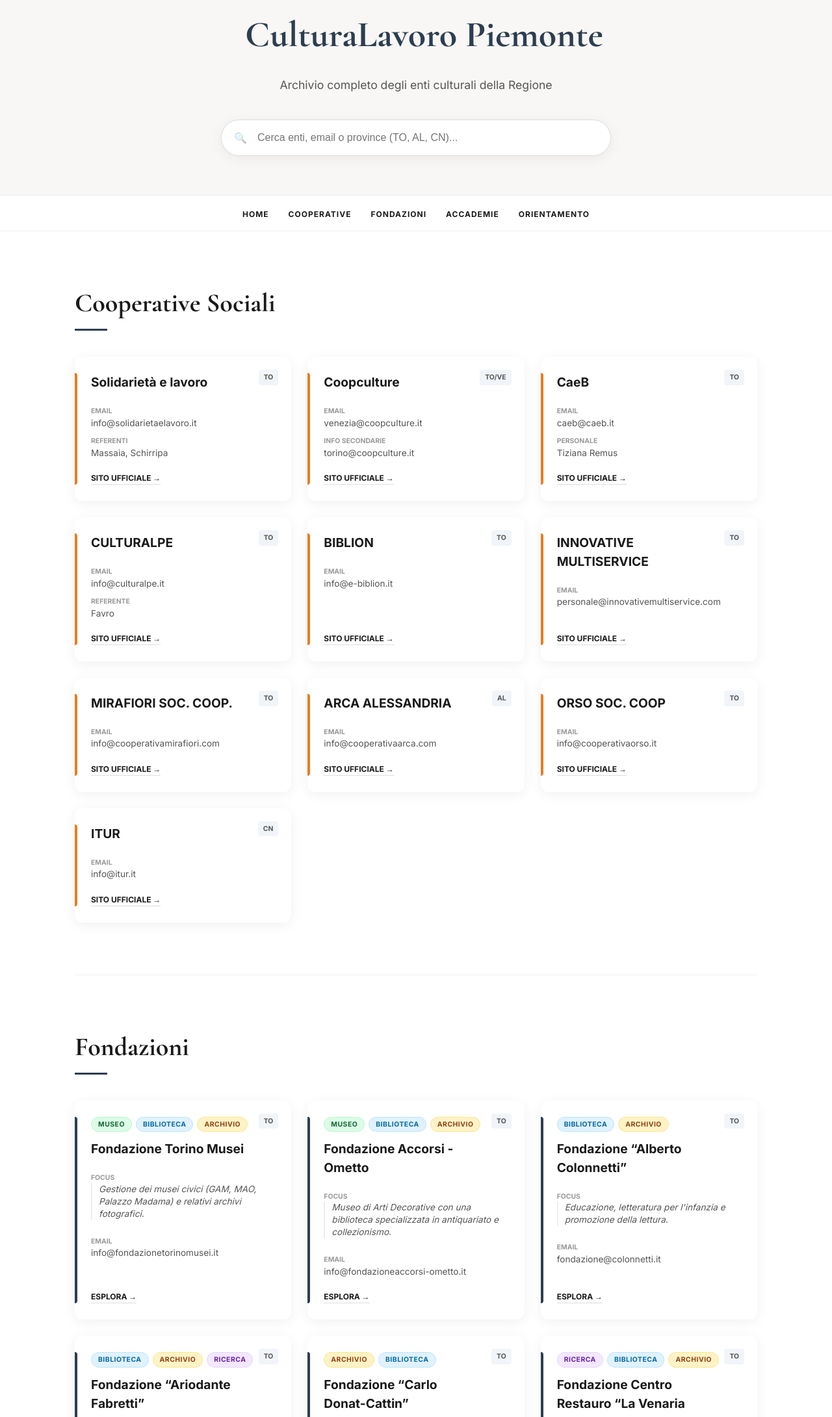
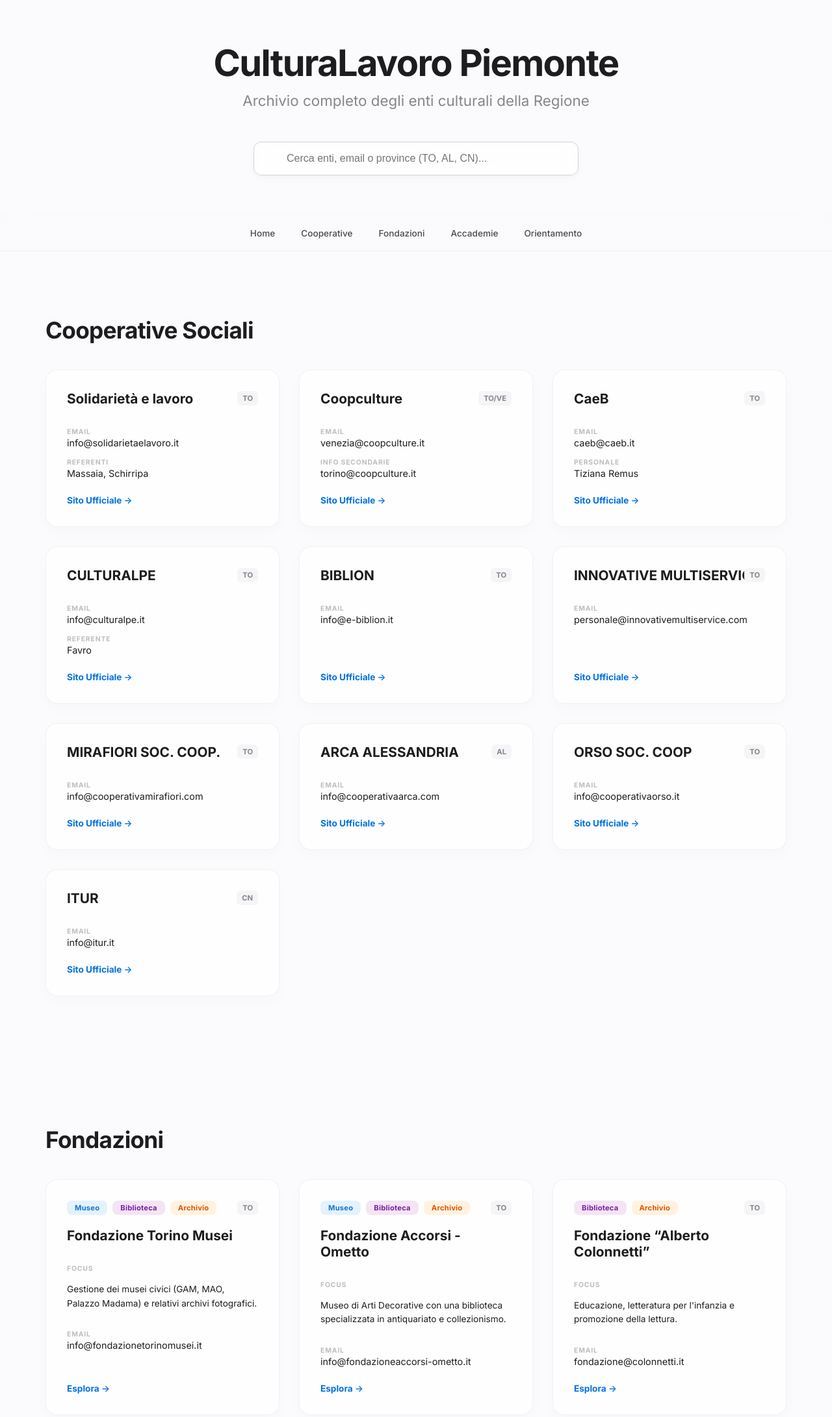
Before and after one commit to Vlad-pixelsvg/LCSPiemonte, a plain HTML site: page Database.html in a window 1280 px wide. Shown: the part 57-2238 px from the top of the page at 65% size. Drawn offline with nearby package versions, Linux system fonts and the light colour scheme.

Commit message:
Update Database.html

```diff
--- a/Database.html
+++ b/Database.html
@@ -9,128 +9,390 @@
 
    <style>
     :root {
-        --bg-pure: #FFFFFF;
-        --bg-soft: #F8F7F5;
-        --text-main: #1A1A1A;
-        --text-muted: #555555;
-        --coop-color: #E67E22;
-        --fond-color: #2C3E50;
-        --acad-color: #8D1919;
-        --orient-color: #0891b2;
+    --bg-pure: #FBFBFD; /* Sfondo tipico Apple */
+    --bg-card: rgba(255, 255, 255, 0.7);
+    --text-main: #1D1D1F; /* Nero Apple */
+    --text-muted: #86868B; /* Grigio Apple */
+    --accent: #0071E3; /* Blu istituzionale */
+    --radius: 18px;
+    --font-sans: 'Inter', -apple-system, BlinkMacSystemFont, sans-serif;
     --font-serif: 'Cormorant Garamond', serif;
-        --font-sans: 'Inter', sans-serif;
-        --radius: 12px;
-        --shadow: 0 4px 20px rgba(0, 0, 0, 0.06);
 }
 
 * { box-sizing: border-box; margin: 0; padding: 0; scroll-behavior: smooth; }
-    body { background-color: var(--bg-pure); font-family: var(--font-sans); color: var(--text-main); line-height: 1.5; }
-    .container { max-width: 1100px; margin: 0 auto; padding: 0 25px; }
 
-    /* HEADER & HERO */
-    header { padding: 60px 0 60px; text-align: center; background: var(--bg-soft); border-bottom: 1px solid #EAEAEA; }
+body {
+    background-color: var(--bg-pure);
+    font-family: var(--font-sans);
+    color: var(--text-main);
+    -webkit-font-smoothing: antialiased;
+}
 
-    .hero-content-wrapper {
+.container { max-width: 1200px; margin: 0 auto; padding: 0 30px; }
+
+/* HEADER & HERO - Più arioso */
+header { padding: 100px 0 60px; text-align: center; }
+
+.hero-title {
+    font-family: var(--font-sans); /* Passiamo al Sans per un look più moderno */
+    font-weight: 700;
+    font-size: 3.5rem;
+    letter-spacing: -0.03em;
+    color: var(--text-main);
+    margin-bottom: 10px;
+}
+
+.hero-subtitle {
+    font-size: 1.4rem;
+    font-weight: 400;
+    color: var(--text-muted);
+    margin-bottom: 50px;
+}
+
+/* SEARCH BAR - Minimalista e fluttuante */
+.search-wrapper { max-width: 500px; margin: 0 auto; }
+#hero-search {
+    width: 100%;
+    padding: 16px 24px 16px 50px;
+    border-radius: 12px;
+    border: 1px solid #D2D2D7;
+    background: rgba(255,255,255,0.8);
+    backdrop-filter: blur(10px);
+    font-size: 1rem;
+    transition: all 0.3s ease;
+    box-shadow: 0 4px 12px rgba(0,0,0,0.03);
+}
+#hero-search:focus {
+    border-color: var(--accent);
+    box-shadow: 0 0 0 4px rgba(0,113,227,0.1);
+    outline: none;
+}
+
+/* NAVBAR - Blur effetto vetro */
+nav {
+    background: rgba(251, 251, 253, 0.8);
+    backdrop-filter: saturate(180%) blur(20px);
+    padding: 18px 0;
+    position: sticky;
+    top: 0;
+    z-index: 1000;
+    border-bottom: 1px solid rgba(0,0,0,0.05);
+}
+nav ul { display: flex; justify-content: center; list-style: none; gap: 40px; }
+nav a {
+    text-decoration: none;
+    color: var(--text-main);
+    font-weight: 500;
+    font-size: 0.85rem;
+    opacity: 0.8;
+    transition: opacity 0.2s;
+}
+nav a:hover { opacity: 1; color: var(--accent); }
+
+/* GRID & CARDS - L'anima del redesign */
+section { padding: 100px 0; }
+.section-title {
+    font-size: 2.2rem;
+    font-weight: 700;
+    letter-spacing: -0.02em;
+    margin-bottom: 40px;
+}
+
+.grid-entities {
+    display: grid;
+    grid-template-columns: repeat(auto-fill, minmax(340px, 1fr));
+    gap: 30px;
+}
+
+.card {
+    background: var(--bg-card);
+    backdrop-filter: blur(10px);
+    border: 1px solid rgba(0, 0, 0, 0.05);
+    border-radius: var(--radius);
+    padding: 32px;
     display: flex;
-        align-items: center;
-        justify-content: center;
-        gap: 25px;
+    flex-direction: column;
+    transition: all 0.4s cubic-bezier(0.4, 0, 0.2, 1);
+    box-shadow: 0 8px 24px rgba(0,0,0,0.02);
+}
+
+.card:hover {
+    transform: translateY(-8px);
+    background: #FFFFFF;
+    box-shadow: 0 20px 40px rgba(0,0,0,0.06);
+    border-color: rgba(0,0,0,0.1);
+}
+
+/* Rimuoviamo il bordo colorato a sinistra per dare aria */
+.card::before { display: none; }
+
+.ente-nome {
+    font-size: 1.3rem;
+    font-weight: 600;
+    margin-bottom: 16px;
+    line-height: 1.2;
+}
+
+/* PILLS - Colori pastello desaturati */
+.badge-container { display: flex; gap: 8px; margin-bottom: 20px; }
+.pill {
+    font-size: 0.7rem;
+    padding: 4px 12px;
+    border-radius: 8px;
+    font-weight: 600;
+    letter-spacing: 0.02em;
+    background: #F5F5F7; /* Sfondo neutro per tutte */
+    color: var(--text-muted);
+}
+
+/* Focus per le categorie specifiche con colori leggerissimi */
+.pill-museo { background: #E3F2FD; color: #1976D2; }
+.pill-arch { background: #FFF3E0; color: #E65100; }
+.pill-biblio { background: #F3E5F5; color: #7B1FA2; }
+
+/* INFO SECTION - Metadati tecnici eleganti */
+.info-label {
+    font-size: 0.65rem;
+    text-transform: uppercase;
+    font-weight: 700;
+    color: #BDBDBD;
+    margin-top: 15px;
+    letter-spacing: 0.08em;
+}
+
+.info-content {
+    font-size: 0.9rem;
+    color: var(--text-main);
+    margin-top: 2px;
+}
+
+.focus-text {
+    font-size: 0.85rem;
+    color: var(--text:root {
+    --bg-page: #FBFBFD;
+    --bg-card: #FFFFFF;
+    --text-main: #1D1D1F;
+    --text-muted: #6E6E73;
+    --accent: #0066CC;
+    --border-light: rgba(0, 0, 0, 0.08);
+    --font-sans: 'Inter', -apple-system, sans-serif;
+    --font-serif: 'Cormorant Garamond', serif;
+}
+
+* { box-sizing: border-box; margin: 0; padding: 0; scroll-behavior: smooth; }
+
+body {
+    background-color: var(--bg-page);
+    font-family: var(--font-sans);
+    color: var(--text-main);
+    line-height: 1.5;
+    -webkit-font-smoothing: antialiased;
+}
+
+.container { max-width: 1200px; margin: 0 auto; padding: 0 40px; }
+
+/* --- 1. HEADER HERO (Pura e Scenografica) --- */
+header {
+    padding: 140px 0 100px;
+    background: #FFFFFF;
+    text-align: center;
+}
+
+.hero-content-wrapper { margin-bottom: 20px; }
+
+.hero-title {
+    font-size: 4rem;
+    font-weight: 800;
+    letter-spacing: -0.04em;
+    line-height: 1.1;
     margin-bottom: 15px;
 }
 
-    .hero-logo {
-        height: 100px;
-        width: auto;
-        filter: brightness(0.9);
+.hero-subtitle {
+    font-size: 1.25rem;
+    color: var(--text-muted);
+    font-weight: 400;
+    max-width: 600px;
+    margin: 0 auto 50px;
 }
 
-    .hero-title {
-        font-family: var(--font-serif);
-        font-size: 3.5rem;
-        color: var(--fond-color);
-        margin-bottom: 0;
-        line-height: 1;
+/* Ricerca integrata nella Hero */
+.search-wrapper { max-width: 550px; margin: 0 auto; position: relative; }
+#hero-search {
+    width: 100%;
+    padding: 20px 24px 20px 55px;
+    border-radius: 14px;
+    border: 1px solid var(--border-light);
+    background: var(--bg-page);
+    font-size: 1.05rem;
+    transition: all 0.3s cubic-bezier(0.4, 0, 0.2, 1);
+}
+#hero-search:focus {
+    background: #FFF;
+    border-color: var(--accent);
+    box-shadow: 0 10px 30px rgba(0,0,0,0.05);
+    outline: none;
+}
+.search-wrapper::before {
+    content: "🔍"; position: absolute; left: 22px; top: 50%;
+    transform: translateY(-50%); opacity: 0.5; font-size: 1.1rem;
 }
 
-    .hero-subtitle { font-size: 1.1rem; color: var(--text-muted); margin-bottom: 40px; }
+/* --- 2. NAV BAR (Indipendente e Fluttuante) --- */
+nav {
+    background: rgba(255, 255, 255, 0.75);
+    backdrop-filter: saturate(180%) blur(20px);
+    padding: 16px 0;
+    position: sticky;
+    top: 0;
+    z-index: 1000;
+    border-bottom: 1px solid var(--border-light);
+    margin-bottom: 40px;
+}
+nav ul { display: flex; justify-content: center; list-style: none; gap: 45px; }
+nav a {
+    text-decoration: none;
+    color: var(--text-main);
+    font-weight: 500;
+    font-size: 0.8rem;
+    text-transform: uppercase;
+    letter-spacing: 0.08em;
+    opacity: 0.6;
+    transition: all 0.2s;
+}
+nav a:hover { opacity: 1; color: var(--accent); }
 
-    .search-wrapper { max-width: 600px; margin: 0 auto; position: relative; }
-    #hero-search { width: 100%; padding: 18px 20px 18px 55px; border-radius: 50px; border: 1px solid #DDD; box-shadow: var(--shadow); outline: none; font-size: 1rem; }
-    .search-wrapper::before { content: "🔍"; position: absolute; left: 20px; top: 50%; transform: translateY(-50%); opacity: 0.4; }
-
-    /* NAV */
-    nav { background: rgba(255, 255, 255, 0.95); backdrop-filter: blur(10px); padding: 15px 0; position: sticky; top: 0; z-index: 1000; border-bottom: 1px solid #EEE; }
-    nav ul { display: flex; justify-content: center; list-style: none; gap: 30px; }
-    nav a { text-decoration: none; color: var(--text-main); font-weight: 600; font-size: 0.75rem; text-transform: uppercase; letter-spacing: 1px; }
-
-    /* SEZIONI */
-    section { padding: 80px 0; border-bottom: 1px solid #F0F0F0; }
-    .section-title { font-family: var(--font-serif); font-size: 2.5rem; margin-bottom: 10px; }
-    .section-divider { width: 50px; height: 3px; background: var(--fond-color); margin-bottom: 40px; }
-
-    /* GRID & CARDS */
-    .grid-entities { display: grid; grid-template-columns: repeat(auto-fill, minmax(320px, 1fr)); gap: 25px; }
-    .card { background: white; border-radius: var(--radius); padding: 25px; position: relative; box-shadow: var(--shadow); transition: transform 0.3s; display: flex; flex-direction: column; }
-    .card:hover { transform: translateY(-5px); }
-    .card::before { content: ""; position: absolute; left: 0; top: 25px; bottom: 25px; width: 4px; border-radius: 0 4px 4px 0; }
-
-    .card.coop::before { background: var(--coop-color); }
-    .card.fondazione::before { background: var(--fond-color); }
-    .card.orient::before { background: var(--orient-color); }
-
-    /* NUOVI STILI: BADGE E PILLOLE */
-    .badge-container {
-        display: flex;
-        gap: 6px;
-        margin-bottom: 12px;
-        flex-wrap: wrap;
+/* --- 3. SEZIONI E GRID --- */
+section { padding: 80px 0; }
+.section-title {
+    font-size: 2.2rem;
+    font-weight: 700;
+    letter-spacing: -0.02em;
+    margin-bottom: 40px;
 }
 
-    .pill {
-        font-size: 0.65rem;
-        padding: 3px 10px;
-        border-radius: 50px;
-        text-transform: uppercase;
-        font-weight: 700;
-        letter-spacing: 0.5px;
-        border: 1px solid transparent;
+.grid-entities {
+    display: grid;
+    grid-template-columns: repeat(auto-fill, minmax(350px, 1fr));
+    gap: 32px;
 }
 
-    /* COLORI CATEGORIE */
-    .pill-biblio { background: #e0f2fe; color: #0369a1; border-color: #bae6fd; }
-    .pill-arch { background: #fef3c7; color: #92400e; border-color: #fde68a; }
-    .pill-museo { background: #dcfce7; color: #166534; border-color: #bbf7d0; }
-    .pill-ricerca { background: #f3e8ff; color: #6b21a8; border-color: #e9d5ff; }
-    .pill-doc { background: #f1f5f9; color: #475569; border-color: #e2e8f0; }
-
-    /* FOCUS DESCRITTIVO */
-    .focus-text {
-        font-size: 0.85rem;
-        line-height: 1.4;
-        color: var(--text-muted);
-        margin-bottom: 15px;
-        border-left: 2px solid #EEE;
-        padding-left: 10px;
-        font-style: italic;
+/* --- 4. CARD REDESIGN (Aria e Tipografia) --- */
+.card {
+    background: var(--bg-card);
+    border: 1px solid var(--border-light);
+    border-radius: 20px;
+    padding: 35px;
+    position: relative;
+    display: flex;
+    flex-direction: column;
+    transition: all 0.4s cubic-bezier(0.4, 0, 0.2, 1);
 }
 
-    .badge-prov { position: absolute; top: 20px; right: 20px; background: #f1f5f9; padding: 4px 8px; font-size: 0.65rem; font-weight: 700; border-radius: 4px; color: var(--text-muted); }
-    .ente-nome { font-size: 1.2rem; font-weight: 700; margin-bottom: 12px; padding-right: 45px; }
-    .info-label { font-size: 0.65rem; text-transform: uppercase; font-weight: 700; color: #999; margin-top: 10px; }
-    .info-content { font-size: 0.85rem; color: var(--text-muted); }
-    .btn-site { margin-top: auto; padding-top: 20px; text-decoration: none; color: var(--text-main); font-weight: 700; font-size: 0.75rem; text-transform: uppercase; border-bottom: 1px solid #DDD; align-self: flex-start; }
+.card:hover {
+    transform: translateY(-6px);
+    box-shadow: 0 25px 50px -12px rgba(0, 0, 0, 0.08);
+    border-color: rgba(0,0,0,0.15);
+}
 
-    /* ACCADEMIE */
-    .accademia-item { display: flex; background: white; border-radius: var(--radius); margin-bottom: 20px; overflow: hidden; box-shadow: var(--shadow); }
-    .acc-letter { width: 80px; background: var(--acad-color); display: flex; align-items: center; justify-content: center; color: white; font-family: var(--font-serif); font-size: 2.5rem; }
-    .acc-body { padding: 25px; flex: 1; }
+/* Rimuoviamo la linea laterale per uno stile più aperto */
+.card::before { display: none; }
 
-    /* RESPONSIVE */
+.ente-nome {
+    font-size: 1.4rem;
+    font-weight: 700;
+    line-height: 1.25;
+    margin-bottom: 12px;
+    padding-right: 40px;
+}
+
+.badge-prov {
+    position: absolute; top: 35px; right: 35px;
+    font-size: 0.65rem; font-weight: 800;
+    color: var(--text-muted); background: #F2F2F7;
+    padding: 5px 10px; border-radius: 6px;
+}
+
+/* Pills sottili e minimali */
+.badge-container { display: flex; gap: 6px; margin-bottom: 20px; flex-wrap: wrap; }
+.pill {
+    font-size: 0.65rem; padding: 4px 10px; border-radius: 6px;
+    font-weight: 600; text-transform: uppercase; letter-spacing: 0.02em;
+    background: #F2F2F7; color: #515154;
+}
+.pill-museo { background: #EBF5FF; color: #007AFF; }
+.pill-biblio { background: #F5F3FF; color: #7C3AED; }
+
+/* Info text senza etichette invasive */
+.info-label {
+    font-size: 0.65rem; font-weight: 700; color: #A1A1A6;
+    text-transform: uppercase; letter-spacing: 0.05em; margin-top: 18px;
+}
+.info-content { font-size: 0.95rem; color: var(--text-main); margin-top: 3px; }
+
+.focus-text {
+    font-size: 0.9rem; color: var(--text-muted); line-height: 1.6;
+    margin: 15px 0; padding-left: 15px; border-left: 1.5px solid #E5E5E7;
+}
+
+.btn-site {
+    margin-top: auto; padding-top: 25px;
+    text-decoration: none; color: var(--accent);
+    font-weight: 600; font-size: 0.9rem;
+}
+
+/* --- 5. ACCADEMIE (Stile Lista Editoriale) --- */
+.accademia-item {
+    display: flex; background: var(--bg-card); border-radius: 20px;
+    margin-bottom: 24px; border: 1px solid var(--border-light); overflow: hidden;
+}
+.acc-letter {
+    width: 100px; background: #F2F2F7; color: var(--text-main);
+    display: flex; align-items: center; justify-content: center;
+    font-family: var(--font-serif); font-size: 3rem; font-weight: 600;
+}
+.acc-body { padding: 35px; flex: 1; }
+
+/* Responsive */
 @media (max-width: 768px) {
-        .hero-content-wrapper { flex-direction: column; gap: 15px; }
-        .hero-title { font-size: 2.5rem; }
-        .hero-logo { height: 70px; }
+    .hero-title { font-size: 2.8rem; }
+    nav ul { gap: 20px; }
+    nav a { font-size: 0.7rem; }
+}-muted);
+    line-height: 1.6;
+    margin: 15px 0;
+    padding: 0;
+    border: none;
+    font-style: normal;
 }
+
+.btn-site {
+    margin-top: auto;
+    padding-top: 25px;
+    color: var(--accent);
+    font-weight: 600;
+    font-size: 0.85rem;
+    text-decoration: none;
+    display: inline-flex;
+    align-items: center;
+}
+.btn-site:hover { text-decoration: underline; }
+
+/* Badge provincia discreto */
+.badge-prov {
+    position: absolute;
+    top: 32px;
+    right: 32px;
+    font-size: 0.7rem;
+    font-weight: 700;
+    color: var(--text-muted);
+    background: #F5F5F7;
+    padding: 4px 8px;
+    border-radius: 6px;
+}
+
+/* FOOTER */
+footer { padding: 80px 0; border-top: 1px solid #D2D2D7; background: #F5F5F7; }
 </style>
 </head>
 <body>
```
Lines whose indentation alone changed are shown as unchanged.
